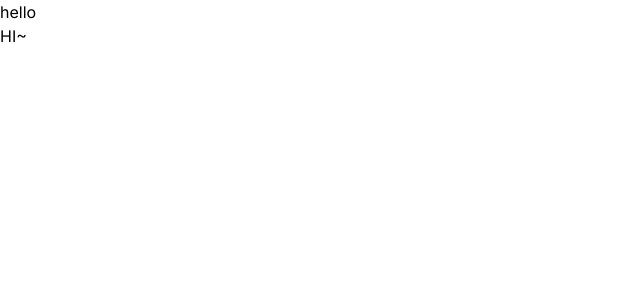
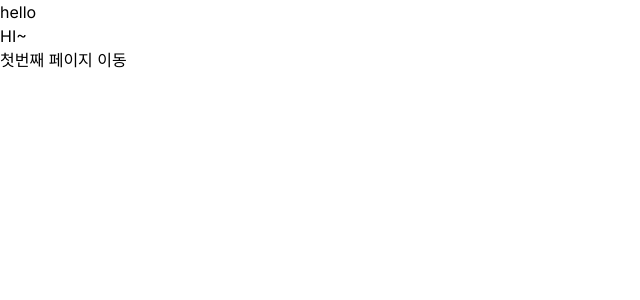
Before and after one commit to KwonYeJun/reactNext, a Next.js app: page / in a window 1280 px wide. Shown: the top 300 px of the page, without its empty margins (0-640 px from the left). Built offline with nearby package versions, Linux system fonts and the light colour scheme.

Commit message:
페이지 이동

```diff
--- /dev/null
+++ b/src/app/first/page.tsx
@@ -0,0 +1,7 @@
+export default function First(){
+  return(
+    <>
+    <h1>첫번째 페이지</h1>
+    </>
+  )
+}
--- a/src/app/page.tsx
+++ b/src/app/page.tsx
@@ -1,5 +1,5 @@
 import Image from 'next/image'
-
+import Link from 'next/link'
 export default function Home() {
   return (
     <>
@@ -7,6 +7,9 @@
       <div>
         HI~
       </div>
+      <ul>
+        <ol><Link href={'/first'}>첫번째 페이지 이동</Link></ol>
+      </ul>
     </>
   )
 }
```
